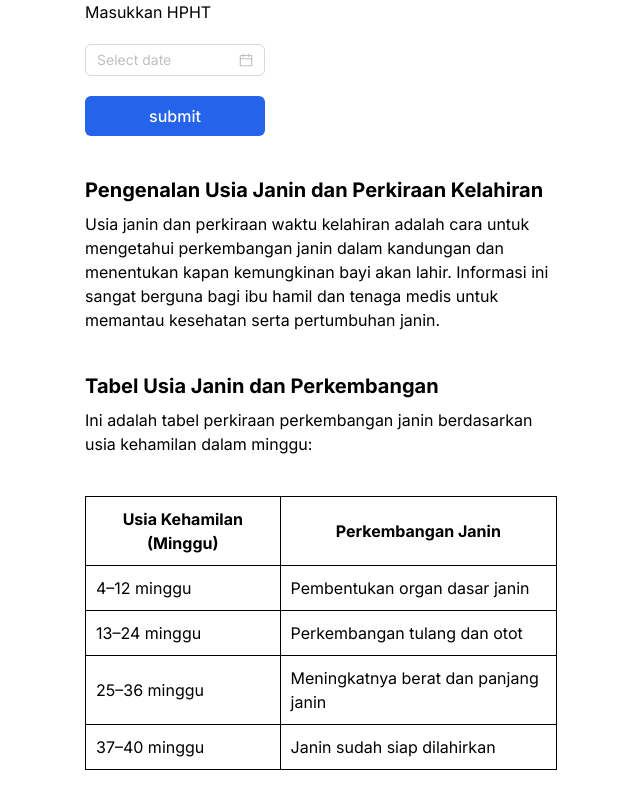
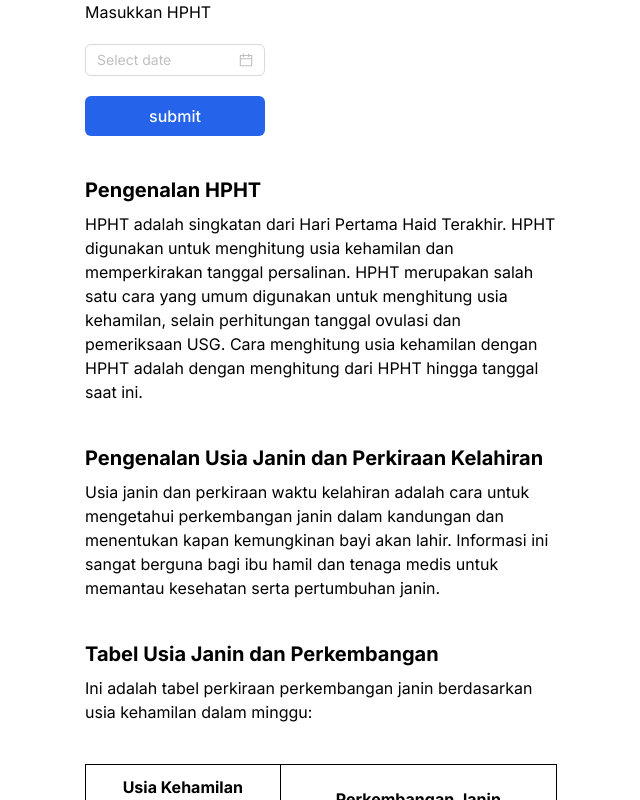
Before and after one commit to patradinata/Website-kesehatan, a React (Vite) app: page /prediksikelahiran in a window 1280 px wide. Shown: the part 580-1380 px from the top of the page, without its empty margins (319-959 px from the left). Built offline with nearby package versions, Linux system fonts and the light colour scheme.

Commit message:
feat : add pengenalan HPHT section

```diff
--- a/src/PrediksiKelahiran.jsx
+++ b/src/PrediksiKelahiran.jsx
@@ -170,6 +170,18 @@ const PrediksiKelahiran = () => {
               </ul>
             </form>
             <div>
+              <h2 className="text-lg sm:text-xl font-bold">Pengenalan HPHT</h2>
+              <p className="text-sm sm:text-base mt-2">
+                HPHT adalah singkatan dari Hari Pertama Haid Terakhir. HPHT
+                digunakan untuk menghitung usia kehamilan dan memperkirakan
+                tanggal persalinan. HPHT merupakan salah satu cara yang umum
+                digunakan untuk menghitung usia kehamilan, selain perhitungan
+                tanggal ovulasi dan pemeriksaan USG. Cara menghitung usia
+                kehamilan dengan HPHT adalah dengan menghitung dari HPHT hingga
+                tanggal saat ini.
+              </p>
+            </div>
+            <div>
               <h2 className="text-lg sm:text-xl font-bold">
                 Pengenalan Usia Janin dan Perkiraan Kelahiran
               </h2>
```
